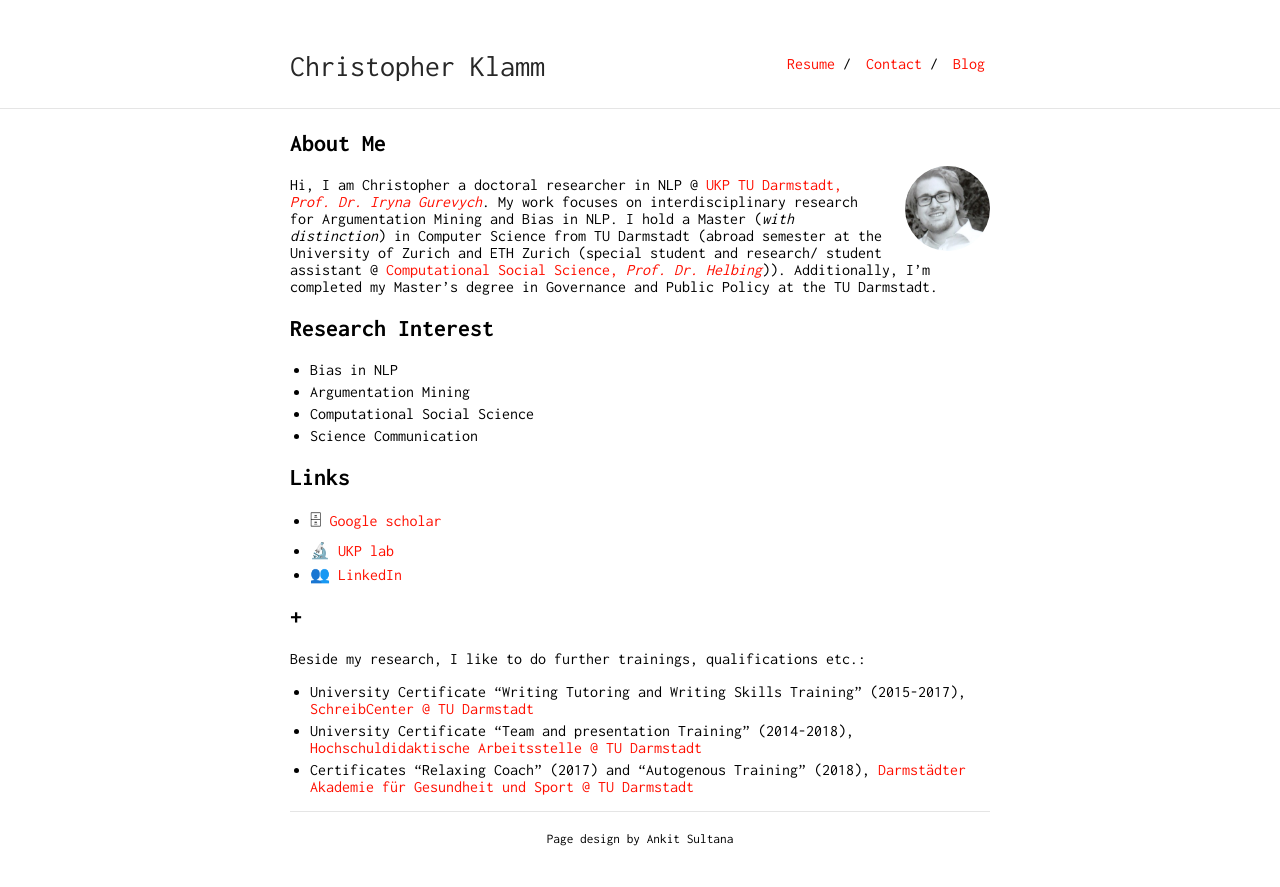
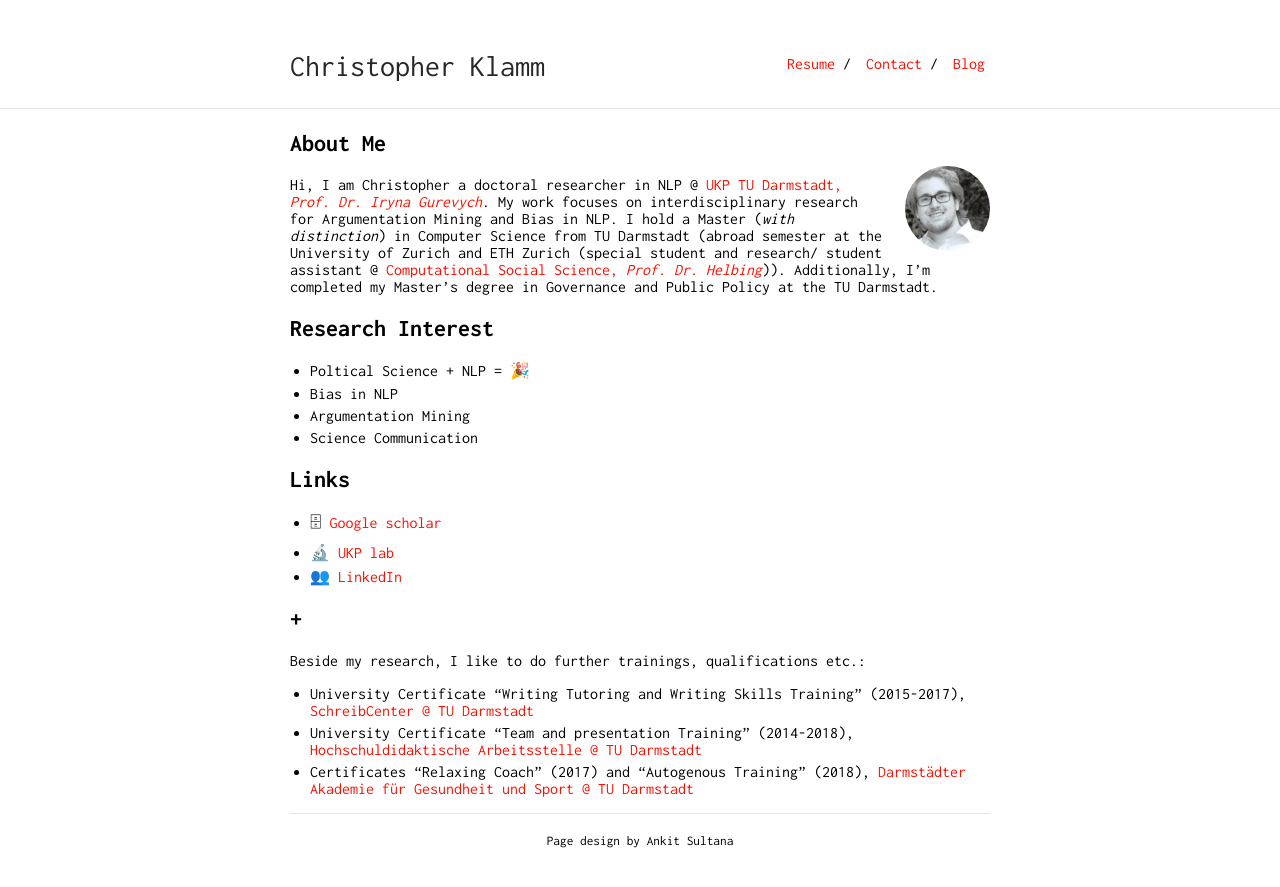
Before and after one commit to chkla/gitPage, a Jekyll site: the page built from index.md, in a window 1280 px wide. Shown: the top 887 px of the page. Built offline with Jekyll 4.4.1, drawn with Linux system fonts in a browser that asks for light colours; our own code applies the rules of GitHub Pages for plain Markdown files.

Commit message:
Update index.md

```diff
--- a/index.md
+++ b/index.md
@@ -9,9 +9,9 @@ layout: default
 Hi, I am Christopher a doctoral researcher in NLP @ [UKP TU Darmstadt, <i>Prof. Dr. Iryna Gurevych</i>](https://www.informatik.tu-darmstadt.de/ukp/ukp_home/about_ukp/index.en.jsp). My work focuses on interdisciplinary research for Argumentation Mining and Bias in NLP. I hold a Master (<i>with distinction</i>) in Computer Science from TU Darmstadt (abroad semester at the University of Zurich and ETH Zurich (special student and research/ student assistant @ [Computational Social Science, <i>Prof. Dr. Helbing</i>](http://www.coss.ethz.ch))). Additionally, I’m completed my Master’s degree in Governance and Public Policy at the TU Darmstadt.
 
 ## Research Interest
+* Poltical Science + NLP = 🎉
 * Bias in NLP
 * Argumentation Mining
-* Computational Social Science
 * Science Communication
 
 ## Links
```
